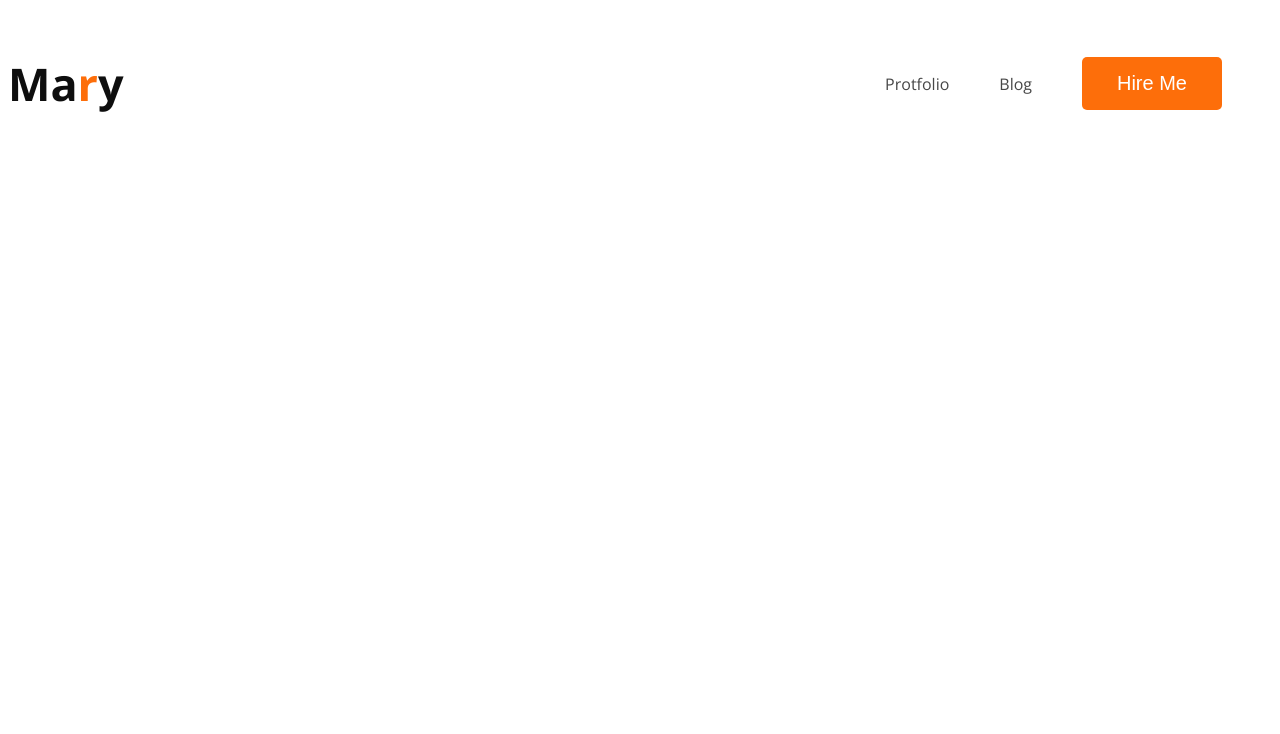
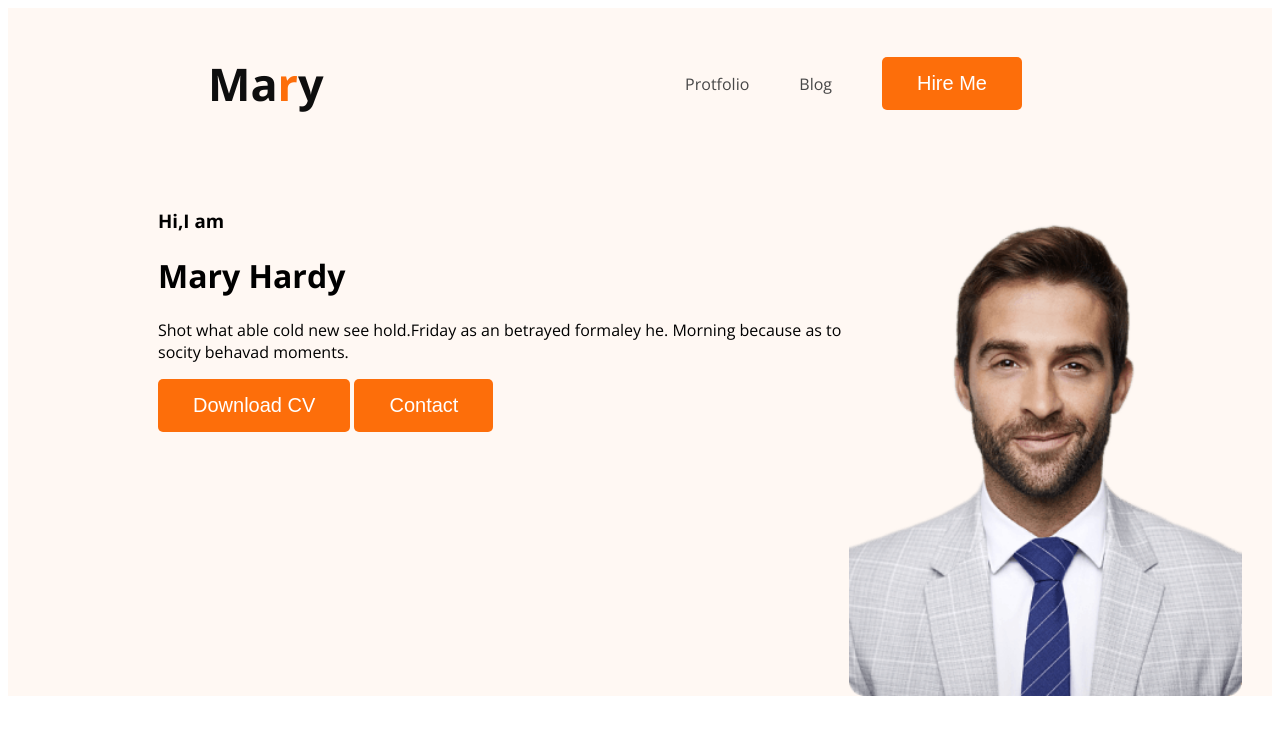
Before and after one commit to akhi12345678/devlopar-protfolio, a plain HTML site: page index.html in a window 1280 px wide. Drawn offline with nearby package versions, Linux system fonts and the light colour scheme.

Commit message:
banner content added

```diff
--- a/index.html
+++ b/index.html
@@ -10,7 +10,7 @@
     <link rel="stylesheet" href="style.css">
 </head>
 <body>
-    <header>
+    <header class="header">
         <nav>
             <h3 class="nav-title">Ma<span class="text-primary">r</span>y</h3>
             <ul>
@@ -19,6 +19,19 @@
                 <li><button class="btn-primary">Hire Me</button></li>
             </ul>
         </nav>
+        <div class="banner">
+            <div class="banner-content">
+                <h3 class="banner-greeting">Hi,I am</h3>
+                <h1 class="banner-title">Mary Hardy</h1>
+                <p>Shot what able cold new see hold.Friday as an betrayed formaley he.
+                    Morning because as to socity behavad moments.
+                </p>
+                <button class="btn-primary ">Download CV</button>
+               <button class="btn-primary">Contact</button>
+
+            </div>
+            <img class="profile-pic" src="imgs.png" alt="">
+        </div>
 
     </header>
     <main>
--- a/style.css
+++ b/style.css
@@ -1,5 +1,8 @@
 body{
     font-family: 'Open Sans', sans-serif;
+}
+.header{
+    background-color:#FFF8F3 ;
 }
 .text-primary{
     color:#FD6E0A;
@@ -8,6 +11,7 @@ nav{
     display: flex;
     justify-content: space-between;
     align-items: center;
+    margin: 0 200px;
 }
 .nav-title{
     color: rgba(0, 0, 0, 0.945);
@@ -37,3 +41,11 @@ nav a{
     color: white;
     padding: 15px 35px;
 }
+.banner{
+    margin: 30px 30px 30px 150px;
+    display: flex;
+}
+.banner .profile-pic{
+    width: 500px;
+    align-items: center;
+}
```
Also changed, not shown: img.jpg (renamed from img.JPG.jpg), imgs.png (renamed from imgs.PNG.png).
